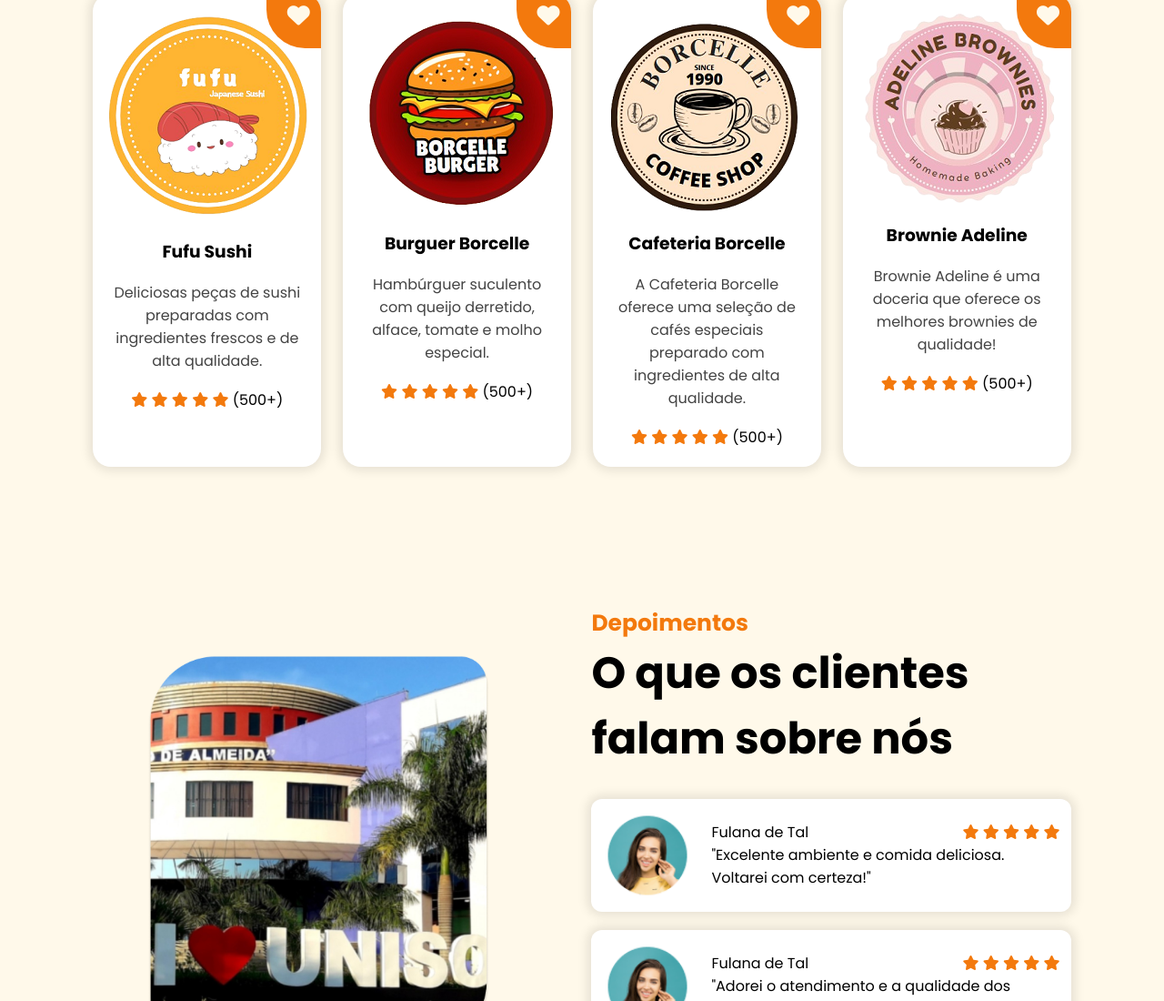
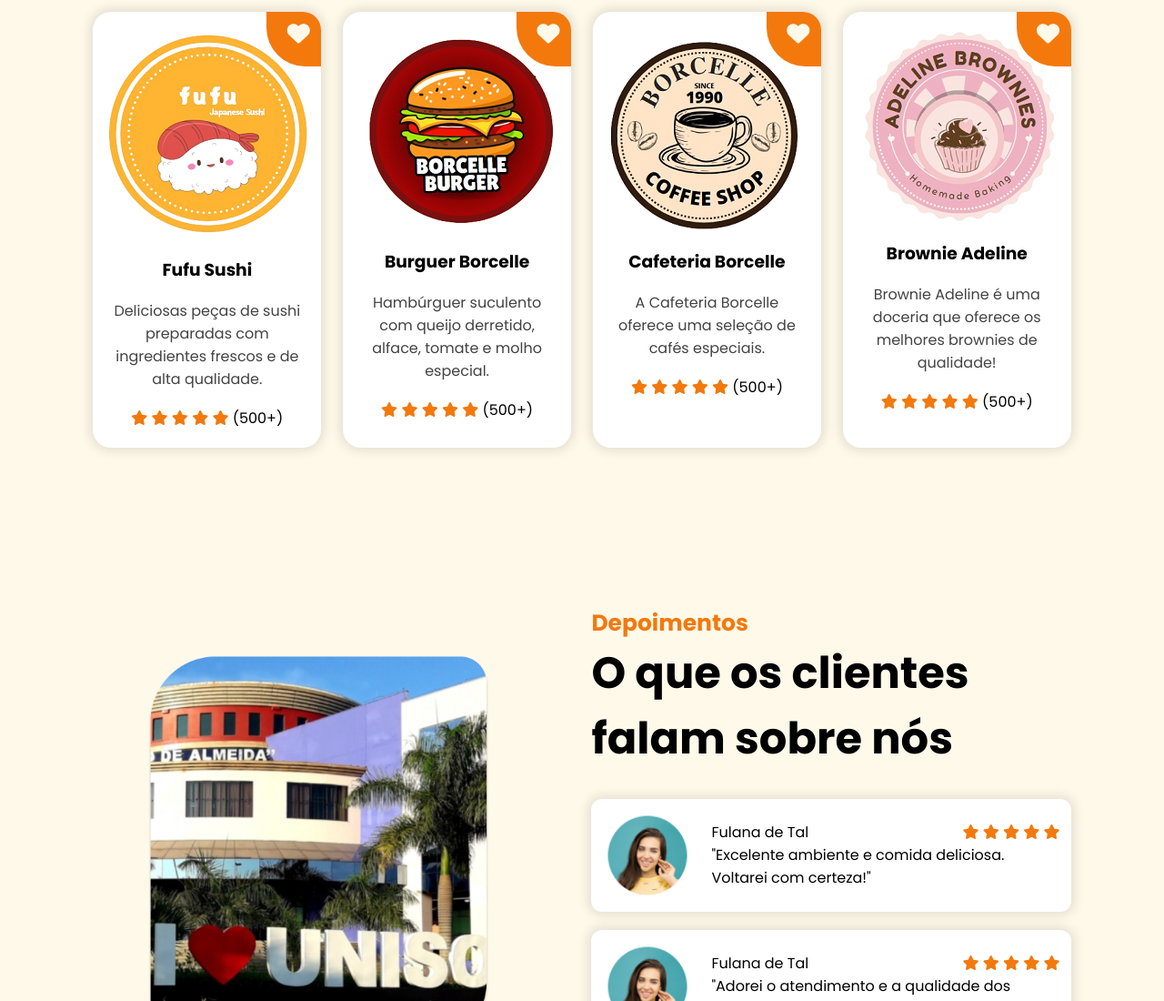
Before and after one commit to 0Naclara/Uniso-Eats, a plain HTML site: page index.html in a window 1280 px wide. Shown: the part 1042-2142 px from the top of the page at 91% size. Drawn offline with nearby package versions, Linux system fonts and the light colour scheme.

Commit message:
Update index.html

```diff
--- a/index.html
+++ b/index.html
@@ -176,7 +176,7 @@
                     </h3>
 
                     <span class="dish-description">
-                      A Cafeteria Borcelle oferece uma seleção de cafés especiais preparado com ingredientes de alta qualidade.
+                      A Cafeteria Borcelle oferece uma seleção de cafés especiais.
                     </span>
 
                     <div class="dish-rate">
```
